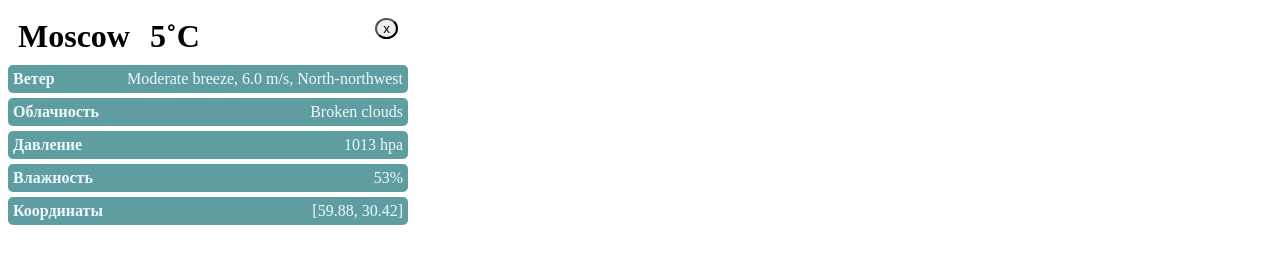
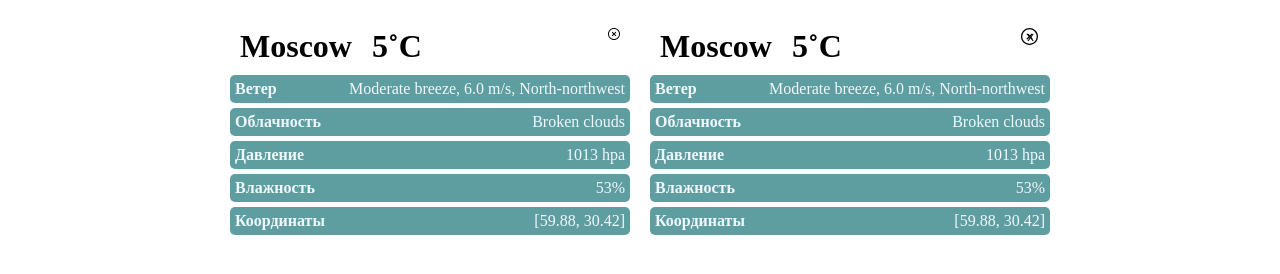
Before and after one commit to pchizhov/pchizhov.github.io, a plain HTML site: page index.html in a window 1280 px wide. Drawn offline with Linux system fonts and the light colour scheme.

Commit message:
two cities and display flex

```diff
--- a/index.html
+++ b/index.html
@@ -7,6 +7,33 @@
 </head>
 <body>
     <div class="favourites">
+        <div class="city">
+            <h1 class="city-name">Moscow</h1>
+            <h1 class="temperature">5˚C</h1>
+            <input type="button" class="close">
+            <div class="weather-data">
+                <div class="weather-data-line clearfix">
+                    <p class="weather-data-title">Ветер</p>
+                    <p class="weather-data-value">Moderate breeze, 6.0 m/s, North-northwest</p>
+                </div>
+                <div class="weather-data-line clearfix">
+                    <p class="weather-data-title">Облачность</p>
+                    <p class="weather-data-value">Broken clouds</p>
+                </div>
+                <div class="weather-data-line clearfix">
+                    <p class="weather-data-title">Давление</p>
+                    <p class="weather-data-value">1013 hpa</p>
+                </div>
+                <div class="weather-data-line clearfix">
+                    <p class="weather-data-title">Влажность</p>
+                    <p class="weather-data-value">53%</p>
+                </div>
+                <div class="weather-data-line clearfix">
+                    <p class="weather-data-title">Координаты</p>
+                    <p class="weather-data-value">[59.88, 30.42]</p>
+                </div>
+            </div>
+        </div>
         <div class="city">
             <h1 class="city-name">Moscow</h1>
             <h1 class="temperature">5˚C</h1>
--- a/style.css
+++ b/style.css
@@ -1,5 +1,13 @@
+.favourites {
+    /*  что-то про мобилу и немобилу ширину  */
+    display: flex;
+    justify-content: center;
+}
+
+
 .city {
     width: 400px;
+    margin: 10px;
 }
 
 .city-name {
@@ -44,5 +52,8 @@
 .close {
     margin: 10px;
     float: right;
-    border-radius: 50%;
+    border: 0;
+    background-color: transparent;
+    background-image: url("images/close.svg");
+    background-repeat: no-repeat;
 }
```
Also changed, not shown: images/close.svg (added).
